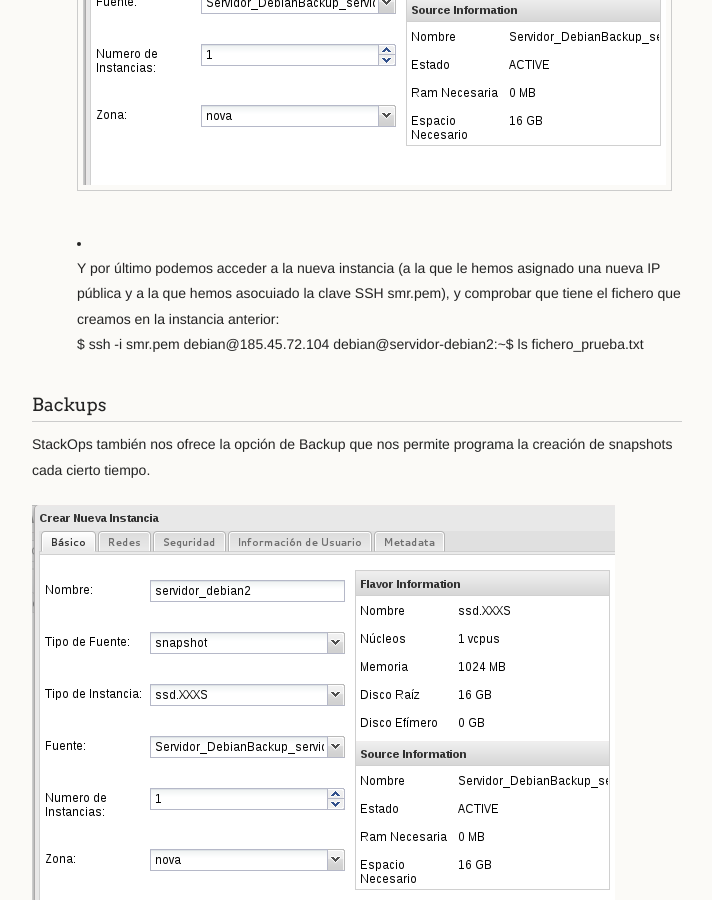
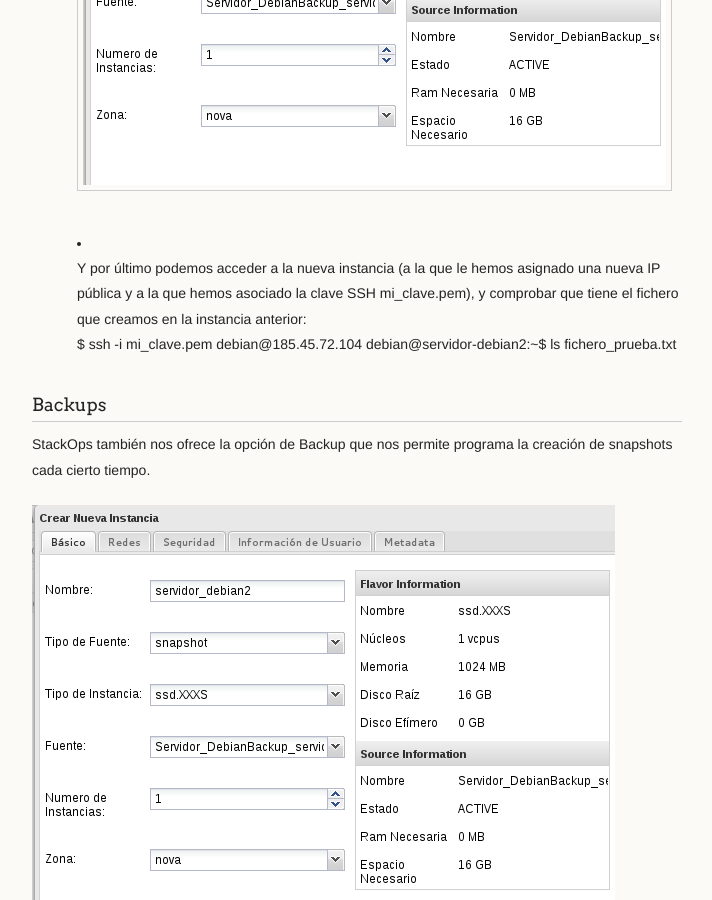
Before and after one commit to iesgn/cloud2, a Jekyll site: the page built from curso/u2/demo3.md, in a window 1280 px wide and 900 px high, scrolled down 1699 px. Shown: the whole window, without its empty margins (278-990 px from the left). Built offline with Jekyll 4.4.1, drawn with Linux system fonts in a browser that asks for light colours; some of the changed text lies outside the part shown.

Commit message:
Cambio menor

```diff
--- a/curso/u2/demo3.md
+++ b/curso/u2/demo3.md
@@ -13,7 +13,7 @@ En cualquier momento puedo crear una instantánea de una instancia, con lo que s
 
 1. Vamos a acceder a la instancia y vamos a realizar un cambio sobre ella, lo mas sencillo es crear un fichero de texto.
 
-		$ ssh -i smr.pem debian@185.45.72.103
+		$ ssh -i mi_clave.pem debian@185.45.72.103
 		debian@servidor-debian:~$ touch fichero_prueba.txt
 
 2. A continuación vamos a realizar un snapshot a la instancia, con lo que se nos creará una nueva imagen desde la que podremos crear nuevas instancias.
@@ -25,9 +25,10 @@ En cualquier momento puedo crear una instantánea de una instancia, con lo que s
 	![snapshot](img/demo3_3.png)
 	* A continuación podemos crear una nueva instancia a a partir de esta instantánea:
 	![snapshot](img/demo3_4.png)
-	* Y por último podemos acceder a la nueva instancia (a la que le hemos asignado una nueva IP pública y a la que hemos asocuiado la clave SSH smr.pem), y comprobar que tiene el fichero que creamos en la instancia anterior:
+	* Y por último podemos acceder a la nueva instancia (a la que le hemos asignado una nueva IP pública y a la que hemos asociado la clave SSH mi_clave.pem), y comprobar que tiene el fichero que creamos en la instancia anterior:
 
-		$ ssh -i smr.pem debian@185.45.72.104
+
+		$ ssh -i mi_clave.pem debian@185.45.72.104
 		debian@servidor-debian2:~$ ls
 		fichero_prueba.txt
 
```
